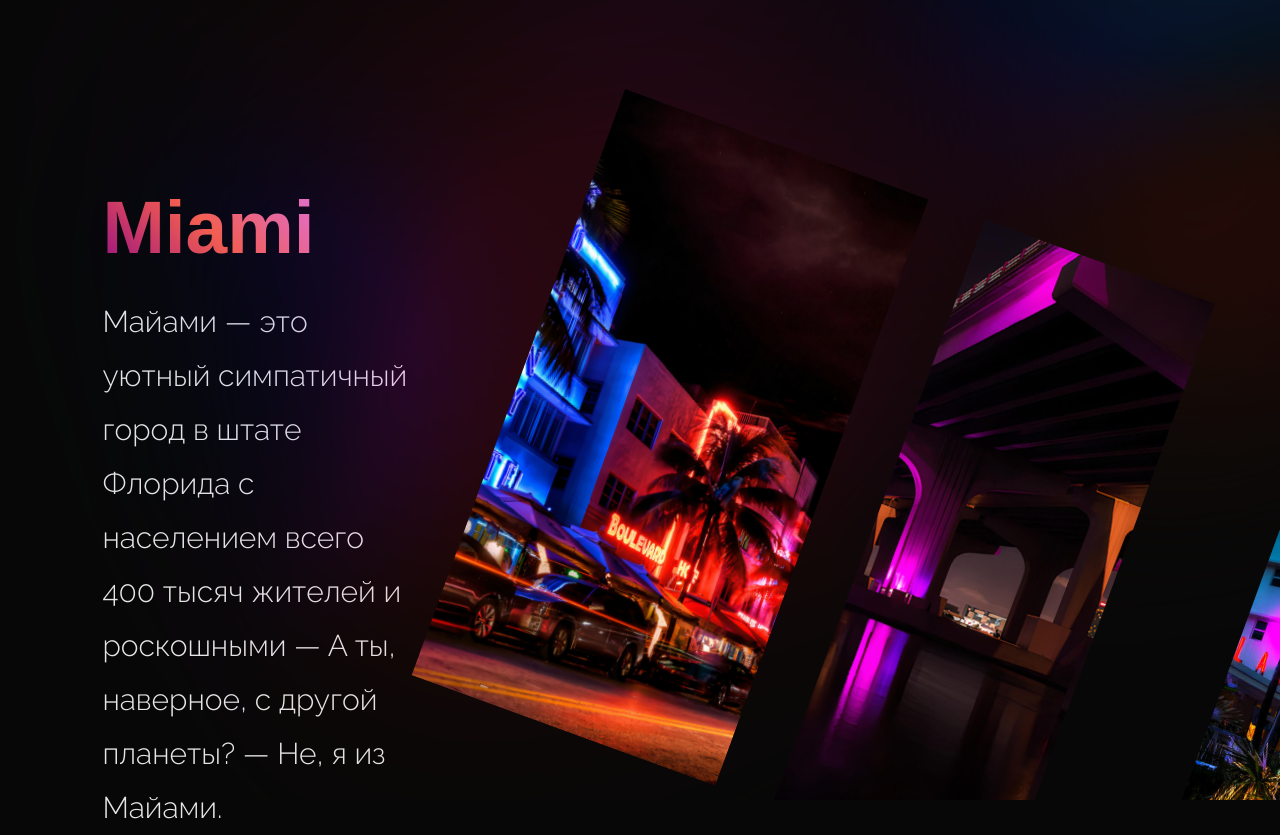
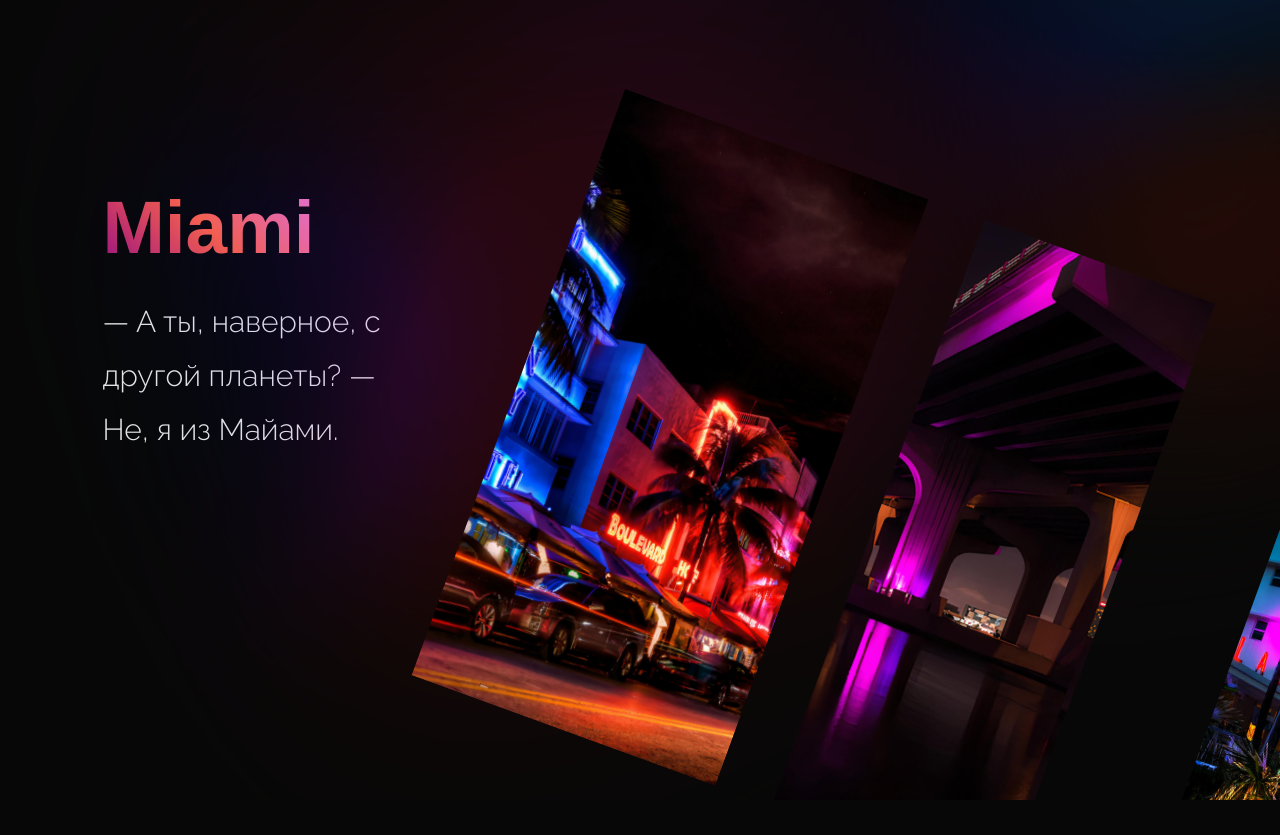
Before and after one commit to Farmonov27/Slider, a plain HTML site: page index.html in a window 1280 px wide. After the commit the page ends 800 px from the top, so only its background shows below. Drawn offline with Linux system fonts and the light colour scheme; a web font is replaced by a local one.

Commit message:
Update index.html

```diff
--- a/index.html
+++ b/index.html
@@ -13,7 +13,7 @@
 
     <div class="description">
         <div class="logo">Miami</div>
-        <p>Майами — это уютный симпатичный город в штате Флорида с населением всего 400 тысяч жителей и роскошными
+        <p>
           — А ты, наверное, с другой планеты?
           — Не, я из Майами.
 
```
